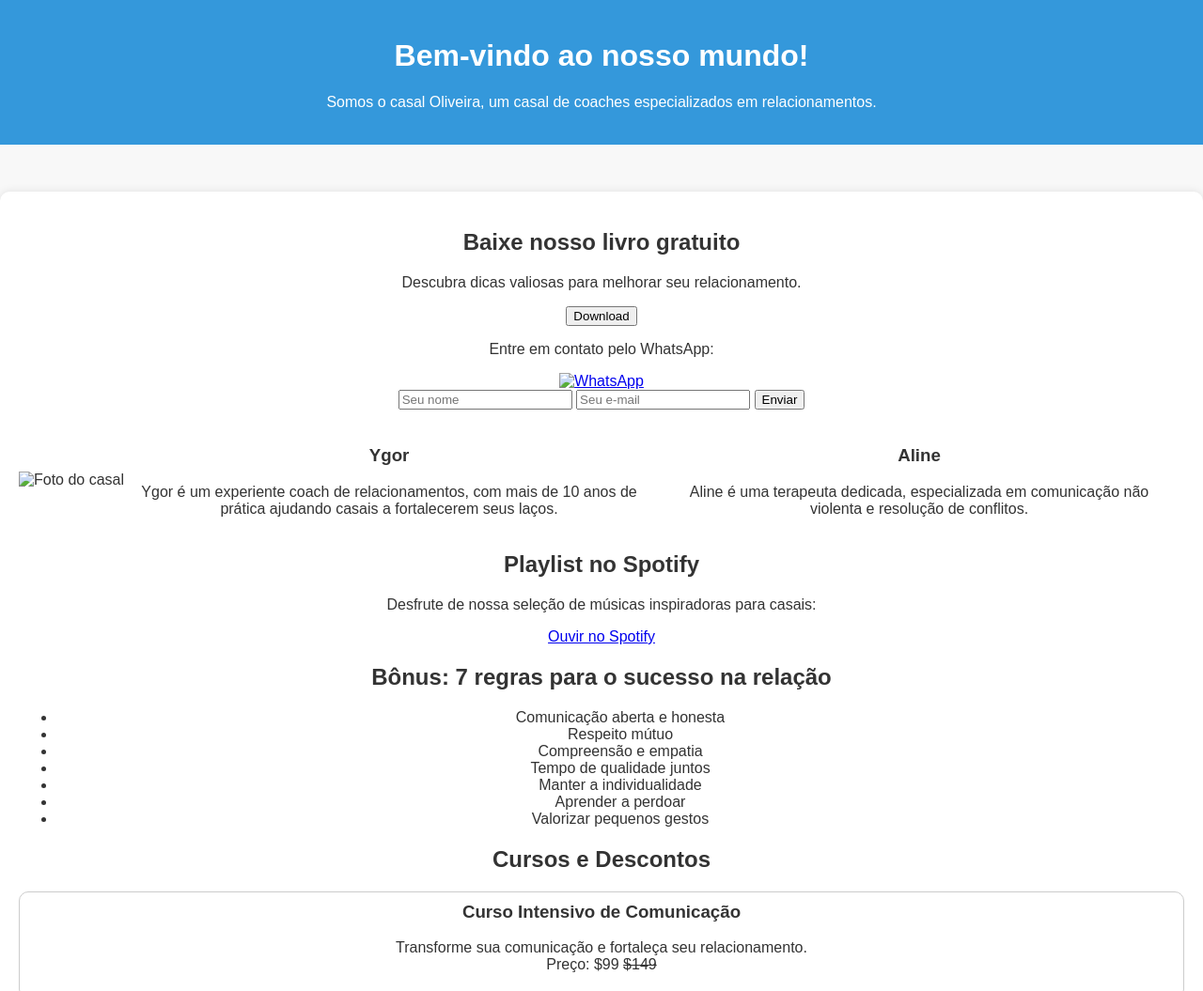
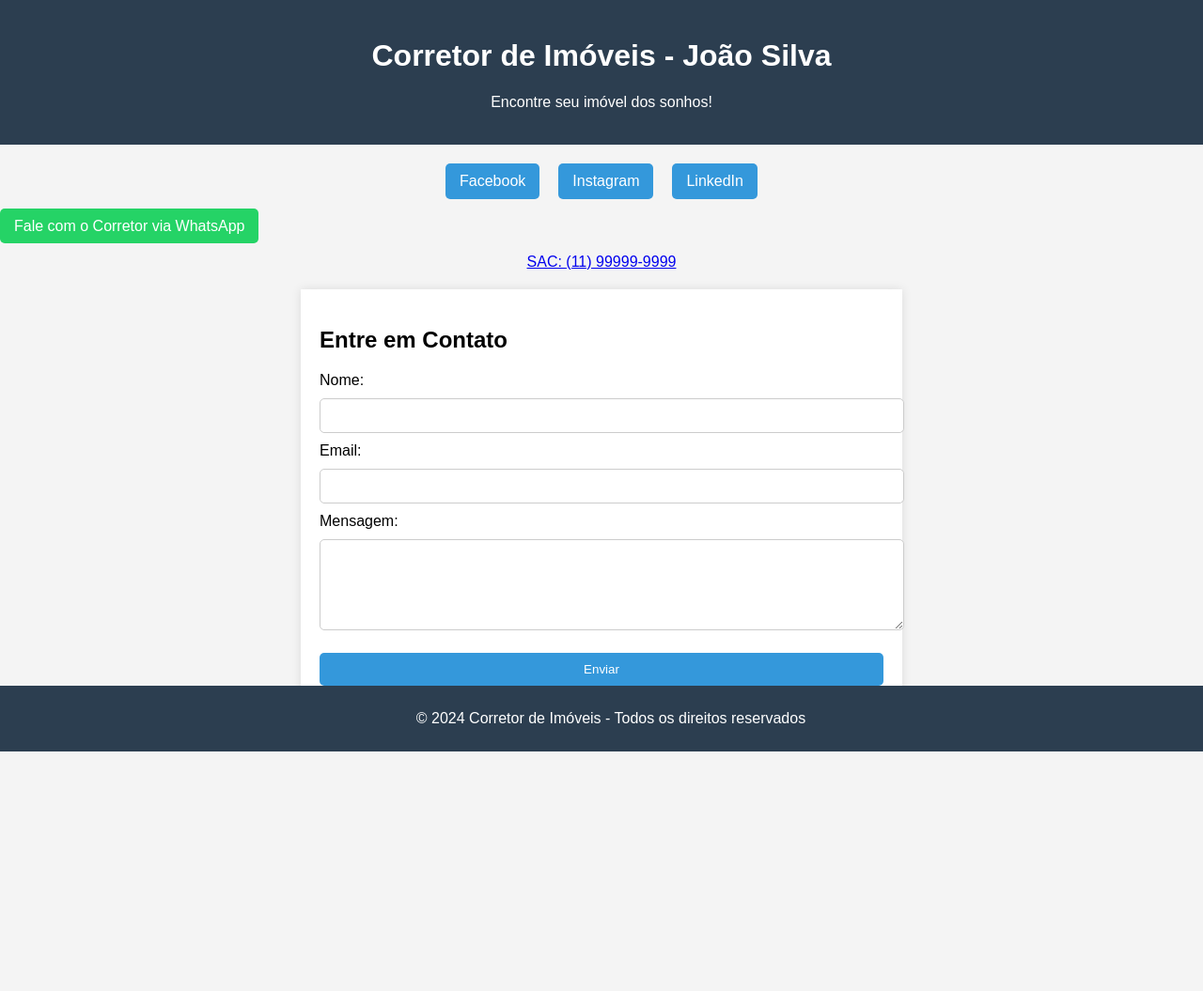
Before and after one commit to CryslaineGomes/ocasaloliveira.github.io, a plain HTML site: page index.html in a window 1280 px wide. Shown: the top 1055 px of the page at 94% size. After the commit the page ends 800 px from the top, so only its background shows below. Drawn offline with Linux system fonts and the light colour scheme.

Commit message:
Atualizar o index.html

```diff
--- a/index.html
+++ b/index.html
@@ -1,74 +1,116 @@
 <!DOCTYPE html>
-<html lang="pt-br">
+<html lang="pt-BR">
 <head>
     <meta charset="UTF-8">
     <meta name="viewport" content="width=device-width, initial-scale=1.0">
-  <title>O casal Oliveira</title>
-  <link rel="stylesheet" href="styles.css">
+    <title>Página do Corretor de Imóveis</title>
+    <style>
+        body {
+            font-family: Arial, sans-serif;
+            margin: 0;
+            padding: 0;
+            background-color: #f4f4f4;
+        }
+        header {
+            background-color: #2c3e50;
+            color: white;
+            padding: 20px;
+            text-align: center;
+        }
+        .social-links, .contact-info {
+            display: flex;
+            justify-content: center;
+            gap: 20px;
+            margin: 20px 0;
+        }
+        .social-links a, .whatsapp-button a {
+            color: white;
+            text-decoration: none;
+            padding: 10px 15px;
+            background-color: #3498db;
+            border-radius: 5px;
+        }
+        .whatsapp-button a {
+            background-color: #25D366;
+        }
+        .social-links a:hover, .whatsapp-button a:hover {
+            background-color: #2980b9;
+        }
+        .whatsapp-button a:hover {
+            background-color: #20b85c;
+        }
+        form {
+            background-color: white;
+            padding: 20px;
+            margin: 20px auto;
+            max-width: 600px;
+            box-shadow: 0 0 10px rgba(0, 0, 0, 0.1);
+        }
+        input, textarea {
+            width: 100%;
+            padding: 10px;
+            margin: 10px 0;
+            border: 1px solid #ccc;
+            border-radius: 5px;
+        }
+        input[type="submit"] {
+            background-color: #3498db;
+            color: white;
+            border: none;
+            cursor: pointer;
+        }
+        input[type="submit"]:hover {
+            background-color: #2980b9;
+        }
+        footer {
+            background-color: #2c3e50;
+            color: white;
+            text-align: center;
+            padding: 10px;
+            position: fixed;
+            bottom: 0;
+            width: 100%;
+        }
+    </style>
 </head>
 <body>
+
     <header>
-    <h1>Bem-vindo ao nosso mundo!</h1>
-    <p>Somos o casal Oliveira, um casal de coaches especializados em relacionamentos.</p>
+        <h1>Corretor de Imóveis - João Silva</h1>
+        <p>Encontre seu imóvel dos sonhos!</p>
     </header>
 
-  <section id="landing-page">
-    <div id="content">
-      <h2>Baixe nosso livro gratuito</h2>
-      <p>Descubra dicas valiosas para melhorar seu relacionamento.</p>
-      <button id="download-btn">Download</button>
-      <p>Entre em contato pelo WhatsApp:</p>
-      <a href="https://wa.me/SEUNUMERO" target="_blank" rel="noopener noreferrer"><img src="whatsapp-icon.png" alt="WhatsApp"></a>
-      <form id="contact-form">
-        <input type="text" placeholder="Seu nome">
-        <input type="email" placeholder="Seu e-mail">
-        <button type="submit">Enviar</button>
+    <div class="social-links">
+        <a href="https://www.facebook.com/corretor" target="_blank">Facebook</a>
+        <a href="https://www.instagram.com/corretor" target="_blank">Instagram</a>
+        <a href="https://www.linkedin.com/in/corretor" target="_blank">LinkedIn</a>
+    </div>
+
+    <div class="whatsapp-button">
+        <a href="https://wa.me/5511999999999" target="_blank">Fale com o Corretor via WhatsApp</a>
+    </div>
+
+    <div class="contact-info">
+        <a href="tel:+5511999999999">SAC: (11) 99999-9999</a>
+    </div>
+
+    <form action="submit_form.php" method="post">
+        <h2>Entre em Contato</h2>
+        <label for="name">Nome:</label>
+        <input type="text" id="name" name="name" required>
+
+        <label for="email">Email:</label>
+        <input type="email" id="email" name="email" required>
+
+        <label for="message">Mensagem:</label>
+        <textarea id="message" name="message" rows="5" required></textarea>
+
+        <input type="submit" value="Enviar">
     </form>
-      <div class="bio">
-        <img src="couple-photo.jpg" alt="Foto do casal">
-        <div class="biography">
-          <h3>Ygor</h3>
-          <p>Ygor é um experiente coach de relacionamentos, com mais de 10 anos de prática ajudando casais a fortalecerem seus laços.</p>
-        </div>
-        <div class="biography">
-          <h3>Aline</h3>
-          <p>Aline é uma terapeuta dedicada, especializada em comunicação não violenta e resolução de conflitos.</p>
-        </div>
-      </div>
-      <h2>Playlist no Spotify</h2>
-      <p>Desfrute de nossa seleção de músicas inspiradoras para casais:</p>
-      <a href="https://open.spotify.com/playlist/PLAYLIST_ID" target="_blank" rel="noopener noreferrer">Ouvir no Spotify</a>
-      <h2>Bônus: 7 regras para o sucesso na relação</h2>
-      <ul>
-        <li>Comunicação aberta e honesta</li>
-        <li>Respeito mútuo</li>
-        <li>Compreensão e empatia</li>
-        <li>Tempo de qualidade juntos</li>
-        <li>Manter a individualidade</li>
-        <li>Aprender a perdoar</li>
-        <li>Valorizar pequenos gestos</li>
-      </ul>
-      <h2>Cursos e Descontos</h2>
-      <div class="course">
-        <h3>Curso Intensivo de Comunicação</h3>
-        <p>Transforme sua comunicação e fortaleça seu relacionamento. <br>Preço: $99 <del>$149</del></p>
-      </div>
-      <div class="course">
-        <h3>Workshop de Resolução de Conflitos</h3>
-        <p>Aprenda estratégias eficazes para resolver conflitos de forma construtiva. <br>Preço: $79 <del>$99</del></p>
-      </div>
-      <div class="course">
-        <h3>Sessão de Coaching Individual</h3>
-        <p>Uma sessão personalizada para discutir questões específicas do seu relacionamento. <br>Preço: $49 <del>$69</del></p>
-      </div>
-    </div>
-  </section>
 
     <footer>
-    <p>Entre em contato: email@example.com</p>
-    <p>Nosso Instagram: </p>
+        <p>&copy; 2024 Corretor de Imóveis - Todos os direitos reservados</p>
     </footer>
 
-  <script src="script.js"></script>
 </body>
 </html>
```
Lines whose indentation alone changed are shown as unchanged.
